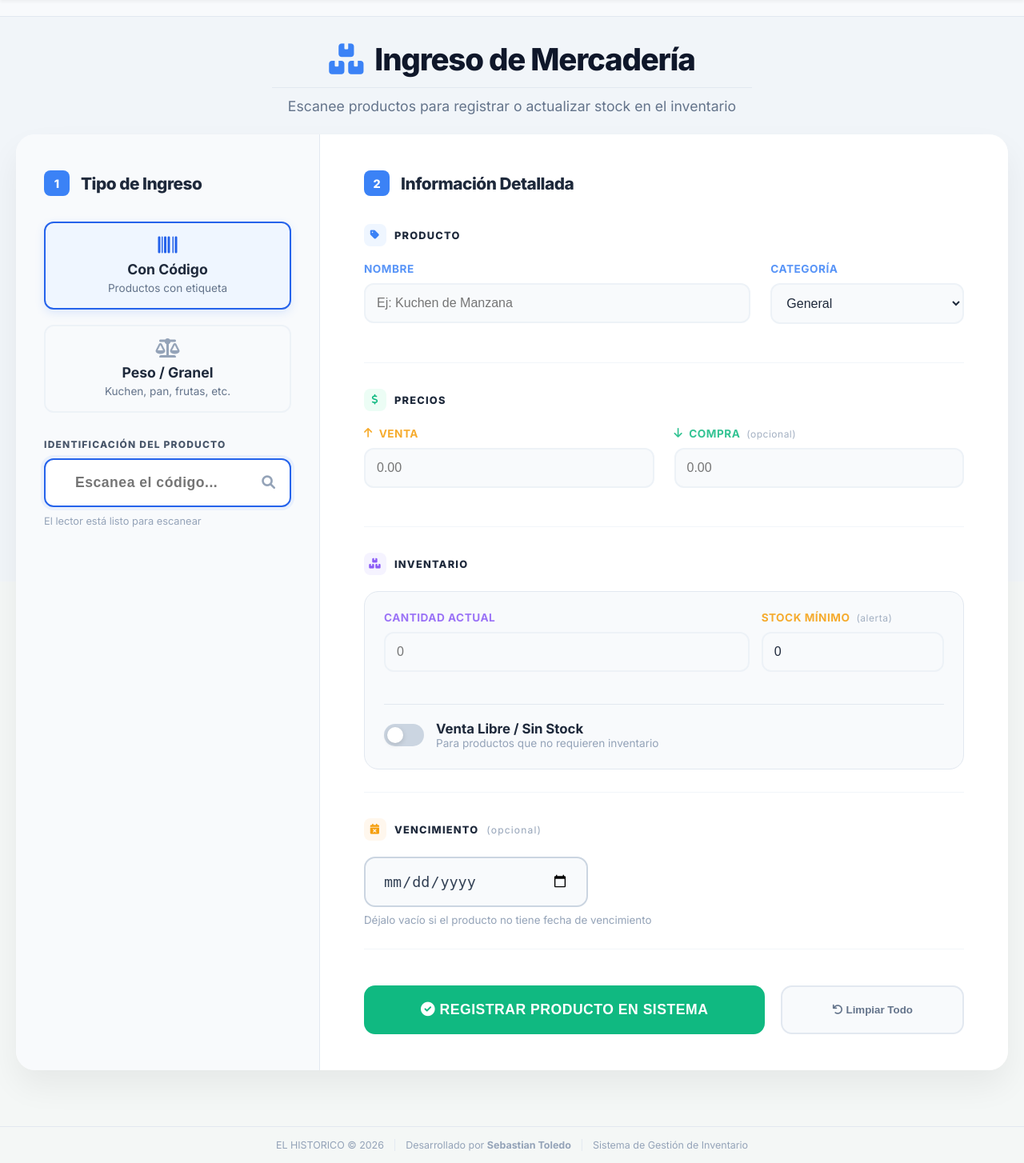
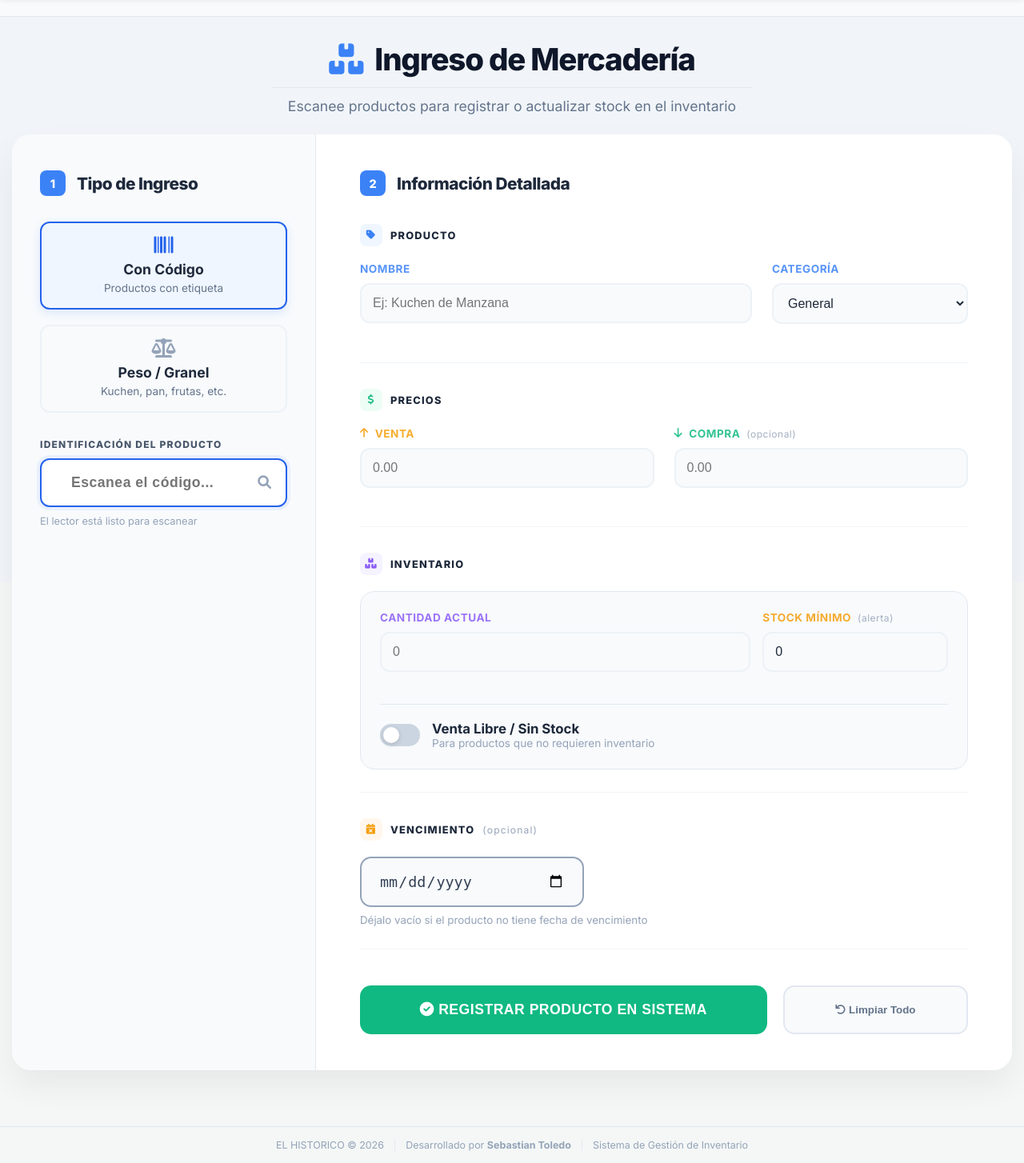
Before and after one commit to SebastianEdison/InWeb, a Flask app: page /agregar in a window 1280 px wide. Shown: the part 73-1527 px from the top of the page at 80% size. Run offline with Flask 3, Linux system fonts and the light colour scheme; the visitor is signed in with stand-in values (Sample User, id 1).

Commit message:
Mas ancho de contenedor y bordes mas oscuros en Ingreso de Mercaderia
registro-wrapper pasa de 1240px a 1500px de ancho maximo, dandole mas
espacio horizontal al formulario. Los bordes de inputs y selects se
oscurecen de nuevo (#cbd5e1 -> #94a3b8), un salto mas notorio que el
ajuste anterior.

```diff
--- a/static/registros_producto.css
+++ b/static/registros_producto.css
@@ -44,7 +44,7 @@ body {
     display: grid;
     grid-template-columns: 380px 1fr;
     gap: 0;
-    max-width: 1240px;
+    max-width: 1500px;
     margin: 10px auto 40px auto;
     background: white;
     border-radius: 24px;
@@ -166,7 +166,7 @@ body {
     width: 100%;
     padding: 18px 22px;
     border-radius: 14px;
-    border: 2px solid #cbd5e1;
+    border: 2px solid #94a3b8;
     background-color: #f8fafc;
     font-size: 1.15rem; /* Lectura clara */
     color: #334155;
@@ -375,7 +375,7 @@ input:checked + .slider:before {
     width: 100%;
     padding: 17px 20px;
     border-radius: 14px;
-    border: 2px solid #cbd5e1;
+    border: 2px solid #94a3b8;
     background-color: #f8fafc;
     color: #334155;
     font-size: 1.05rem;
```
